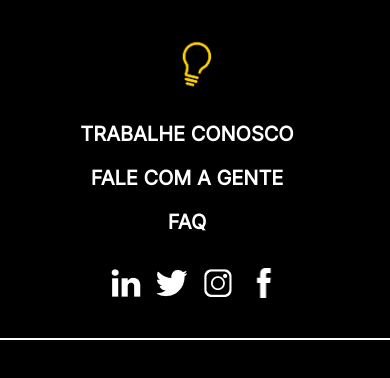
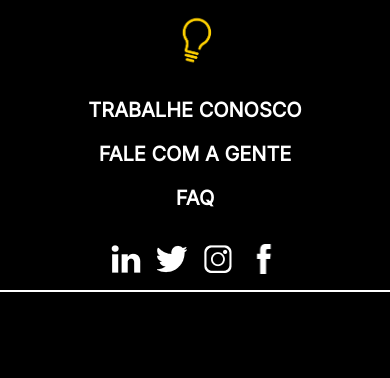
Before and after one commit to osbarros/front-cpe-games, a React (Create React App) app in the folder cpe-games/: page /temp in a window 390 px wide. Shown: the top 378 px of the page. Built offline with nearby package versions, Linux system fonts and the light colour scheme.

Commit message:
Footer responsivo (2)
Ajustes mínimos no posicionamento

```diff
--- a/cpe-games/src/Components/Footer/Footer.css
+++ b/cpe-games/src/Components/Footer/Footer.css
@@ -65,10 +65,11 @@
 
   .footer-container {
     flex-direction: column;
+    align-items: center;
+    padding: 0;
   }
 
   .footer-container * {
-    margin-top: var(--responsive-footer-row-gap);
-    margin-bottom: var(--responsive-footer-row-gap);
+    margin: var(--responsive-footer-row-gap) 0 var(--responsive-footer-row-gap) 0;
   }
 }
```
